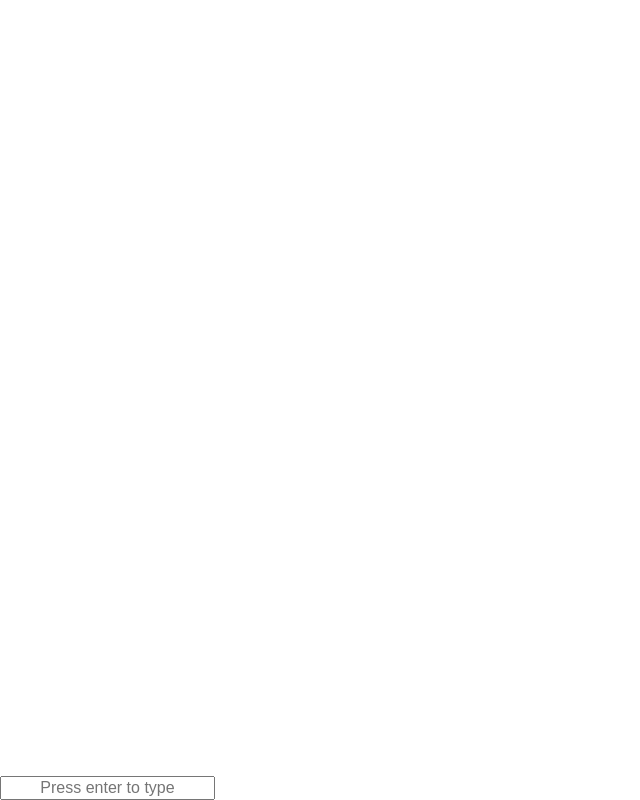
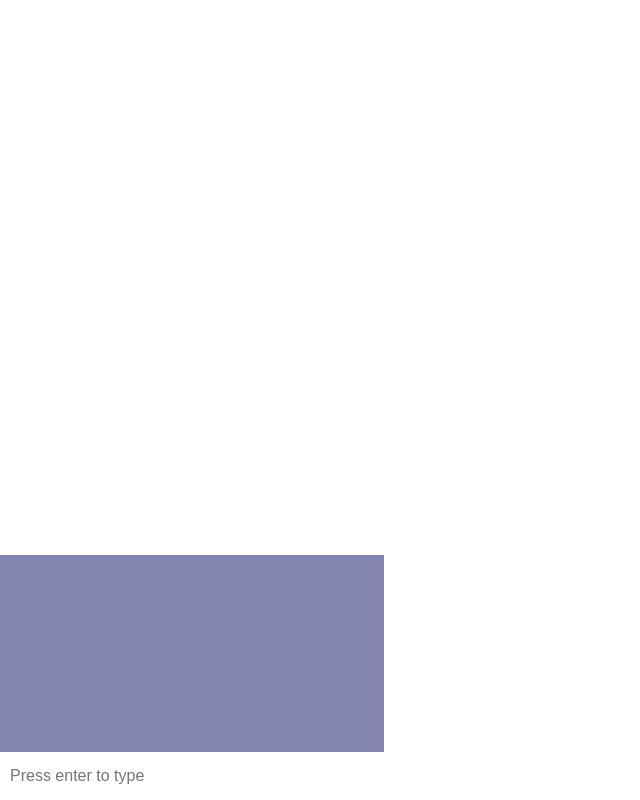
Before and after one commit to mkogerd/gravity-game, a website: page index.html in a window 1280 px wide. Both pictures are taken after a click on the button "Play". Shown: the whole page, without its empty margins (0-640 px from the left). Drawn offline with nearby package versions, Linux system fonts and the light colour scheme; no server answers.

Commit message:
Improve chatbox look

```diff
--- a/index.html
+++ b/index.html
@@ -28,15 +28,17 @@
 	let btn = document.getElementById('startButton');
 	let chatFeed = document.getElementById('chatFeed');
 	let chatInput = document.getElementById('chatInput');
+	let nameInput = document.getElementById('nameInput');
 	let inSession = false;
 
 	btn.onclick = startGame;
 	function startGame() {
-		var val = document.getElementById('nameInput').value;
+		var val = nameInput.value;
 		console.log('Player started as ' + val);
 		document.getElementById('startMenu').style.maxHeight = 0;
 		socket.emit('start', val);
 		inSession = true;
+		nameInput.blur();
 	}
 
 	// Chat handling
@@ -44,8 +46,12 @@
 		if (event.key == 'Enter') {
 			if (document.activeElement === chatInput)
 				submitMsg();
+			else if (document.activeElement === nameInput)
+				startGame();
+			else if (inSession)
+				chatInput.focus();
 			else
-				chatInput.focus();
+				nameInput.focus();
 		}
 		if (event.key == 'Escape')
 			document.activeElement.blur();
@@ -63,6 +69,7 @@
 		var t = document.createTextNode(name + ': ' + msg);
 		x.appendChild(t);
 		chatFeed.appendChild(x);
+		chatFeed.scrollTo(0, chatFeed.scrollHeight);
 	});
 
 
--- a/main.css
+++ b/main.css
@@ -1,6 +1,5 @@
 * {
 	font-size: 100%;
-	text-align: center;
 	font-family: Arial, Helvetica, sans-serif;
 
 }
@@ -34,9 +33,34 @@ body {
 	grid-template-rows: 10% 10%;
 }
 
+#nameInput {
+	text-align: center;
+}
+
+/* Chat styling */
 #chatBox {
 	text-align: left;
 	position: fixed;
 	bottom: 0;
 	left: 0;
+	height: 30vh;
+	width: 30vw;
+	background-color: rgba(10,10,100,0.5);
+	color: #e0e0e0;
+	font-weight: bold;
+	padding-top: 5px;
 }
+#chatFeed {
+	height: 80%;
+	overflow: scroll;
+	padding: 10px;
+	box-sizing: border-box;
+}
+#chatInput {
+	height: 20%;
+	width:100%;
+	box-sizing: border-box;
+	padding: 10px;
+	color: green;
+	border: none;
+}
--- a/server.js
+++ b/server.js
@@ -32,6 +32,7 @@ io.sockets.on('connection', (socket) => {
 	let playerName;
 
 	socket.on('start', (name) => {
+		if (inSession) return;
 		console.log('start received');
 		// Create new particle and hazard for player
 		player = new Player(25, 25, 10, color, socket.id);
@@ -41,7 +42,7 @@ io.sockets.on('connection', (socket) => {
 		particles.push(player);
 		particles.push(hazard);
 		inSession = true;
-		playerName = name;
+		playerName = name == "" ? "default" : name;
 		console.log(`"${name}" joined:\t ${players.length} player(s) in session`);
 	});
 
```
